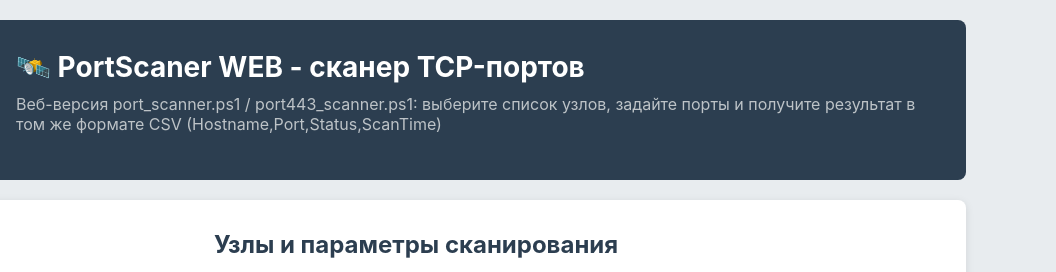
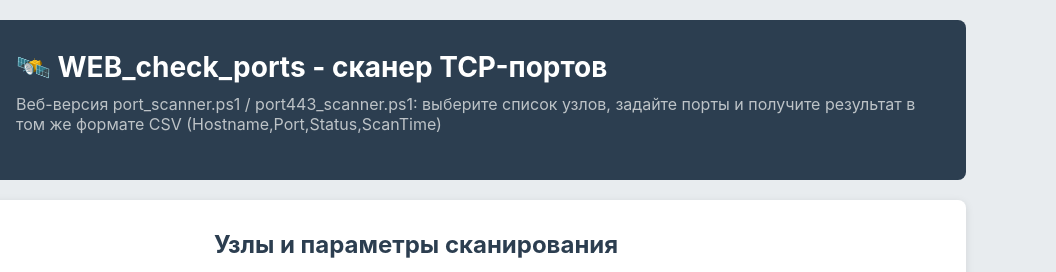
Before and after one commit to nichroman/WEB_check_ports_v0.0.1, a website: page index.html in a window 1280 px wide. Shown: the top 272 px of the page, 224-1280 px from the left. Drawn offline with Linux system fonts and the light colour scheme; no server answers.

Commit message:
chore: синхронизировать имя проекта с папкой WEB_check_ports_v0.0.1
package.json (name web-check-ports, version 0.0.1, описание), package-lock.json, баннер сервера, ответ /api/health (app WEB_check_ports, version 0.0.1), заголовок и шапка страницы, заголовок README. Ссылки на исходный PowerShell-проект PortScaner в комментариях и README оставлены без изменений.

```diff
--- a/index.html
+++ b/index.html
@@ -4,7 +4,7 @@
     <meta charset="UTF-8">
     <meta http-equiv="X-UA-Compatible" content="IE=edge">
     <meta name="viewport" content="width=device-width, initial-scale=1.0">
-    <title>PortScaner WEB - сканер портов</title>
+    <title>WEB_check_ports - сканер портов</title>
     <style>
         * {
             margin: 0;
@@ -631,9 +631,9 @@
 <body>
     <div class="container">
         <div class="header clearfix">
-            <img src="monkey.png" alt="PortScaner" class="header-icon" />
+            <img src="monkey.png" alt="WEB_check_ports" class="header-icon" />
             <div class="header-content">
-                <h1>🛰️ PortScaner WEB - сканер TCP-портов</h1>
+                <h1>🛰️ WEB_check_ports - сканер TCP-портов</h1>
                 <p>Веб-версия port_scanner.ps1 / port443_scanner.ps1: выберите список узлов, задайте порты и получите результат в том же формате CSV (Hostname,Port,Status,ScanTime)</p>
             </div>
         </div>
--- a/package.json
+++ b/package.json
@@ -1,7 +1,7 @@
 {
-  "name": "portscaner-web",
-  "version": "0.0.2",
-  "description": "PortScaner WEB - веб-сканер TCP-портов (аналог port_scanner.ps1 / port443_scanner.ps1)",
+  "name": "web-check-ports",
+  "version": "0.0.1",
+  "description": "WEB_check_ports - веб-сканер TCP-портов (аналог port_scanner.ps1 / port443_scanner.ps1)",
   "main": "server.js",
   "scripts": {
     "start": "node server.js"
```
Also changed, not shown: server.js (+4 -4 lines), README.md, 1 other file.
